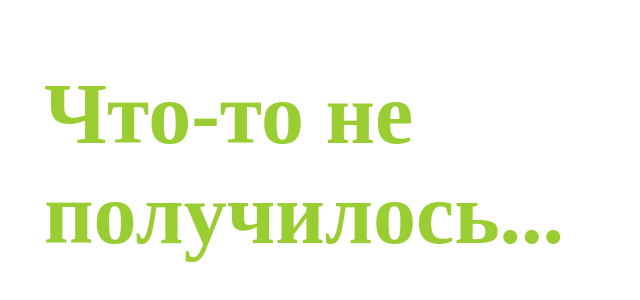
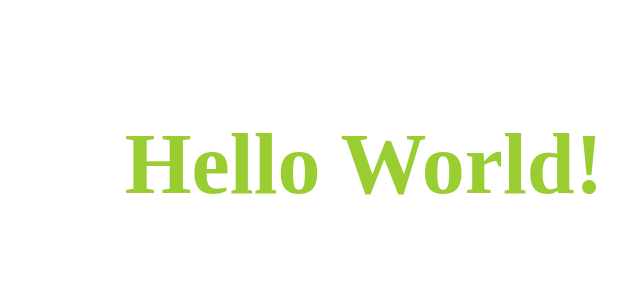
Before and after one commit to Bolvar2814/super-frontend, a plain HTML site: page index.html in a window 1280 px wide. Shown: the part 294-594 px from the top of the page, without its empty margins (276-916 px from the left). Drawn offline with Linux system fonts and the light colour scheme.

Commit message:
Back to 1st worlds

```diff
--- a/index.html
+++ b/index.html
@@ -7,7 +7,7 @@
 </head>
 <body>
 
-    <h1>Что-то не получилось...</h1>
+    <h1>Hello World!</h1>
 
 
 </body>
```
